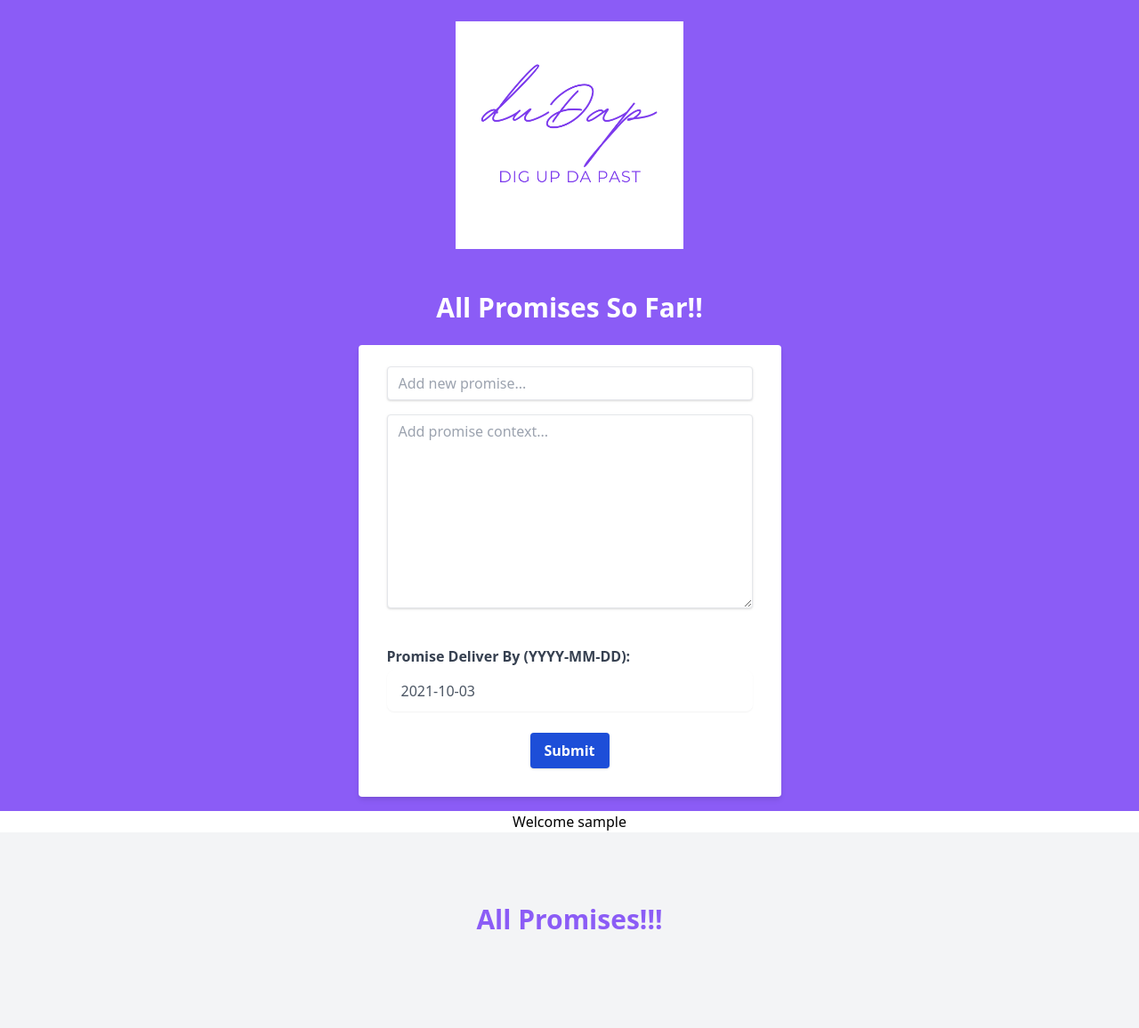
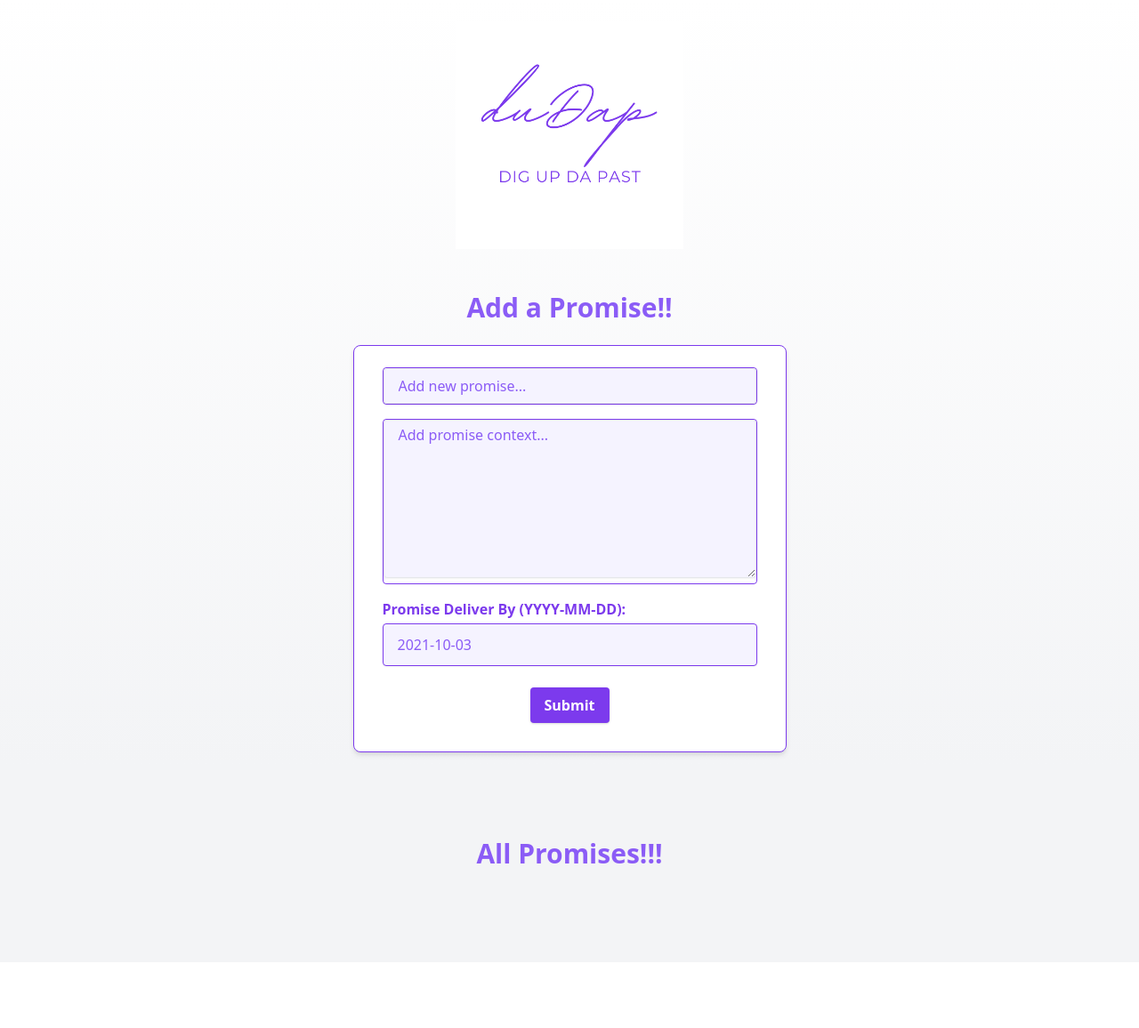
Before and after one commit to raja-chaudhary/duDap, a Django app: page /promises in a window 1280 px wide. Shown: the part 96-1252 px from the top of the page at 89% size. After the commit the page ends 1067 px from the top, so only its background shows below. Run offline with Django 3.2, Linux system fonts and the light colour scheme; the visitor is signed in with stand-in values (Sample User, id 1); data that the repository does not hold is empty; style sheets or scripts are compiled from the project's sources; some libraries are stand-ins or nearby versions.

Commit message:
Added styling to Promises app

```diff
--- a/relMan/discussions/templates/discussions/discussions.html
+++ b/relMan/discussions/templates/discussions/discussions.html
@@ -60,7 +60,7 @@
         </div>
         <h2 class="font-bold mt-0 mr-0 mb-2 ml-0 pt-0 pr-0 pb-0 pl-0 text-purple-600" contenteditable="false" disabled="">{{ discussion.title|title }}</h2>
         <span class="text-xs italic text-purple-400 underline">Added On: {{ discussion.created }}</span>
-        <p class="text-sm leading-5 mt-0 mr-0 mb-0 ml-0 pt-0 pr-0 pb-0 pl-0 text-purple-600" contenteditable="false"
+        <p class="text-sm leading-5 mt-0 mr-0 mb-0 ml-0 pt-2 pr-2 pb-2 pl-2 text-purple-600 border border-purple-200 bg-purple-50 rounded-md" contenteditable="false"
             disabled="">{{ discussion.content }}</p>
 
             <div class="flex flex-row justify-center my-4">
--- a/relMan/promises/forms.py
+++ b/relMan/promises/forms.py
@@ -17,15 +17,15 @@ class PromiseForm(forms.ModelForm):
         super().__init__(*args, **kwargs)
         self.fields['title'].widget.attrs.update(
             {
-                'class': 'shadow appearance-none border rounded w-full py-2 px-3 text-gray-700 leading-tight focus:outline-none focus:shadow-outline text-md',
+                'class': 'border rounded w-full py-2 px-4 text-purple-500 shadow-sm leading-none focus:outline-none focus:ring focus:ring-purple-600 focus:ring-opacity-50 placeholder-purple-500 bg-purple-50',
                 'placeholder': 'Add new promise...'})
         self.fields['content'].widget.attrs.update(
             {
-                'class': 'shadow appearance-none border rounded w-full py-2 px-3 text-gray-700 mb-3 leading-tight focus:outline-none focus:shadow-outline text-md',
+                'class': 'border rounded w-full py-2 px-4 text-purple-500 shadow-sm leading-none focus:outline-none focus:ring focus:ring-purple-600 focus:ring-opacity-50 placeholder-purple-500 bg-purple-50',
                 'placeholder': 'Add promise context...'
             })
         self.fields['deliver_by'].widget.attrs.update(
             {
-                'class': 'w-full pl-4 pr-10 py-3 leading-none rounded-lg shadow-sm focus:outline-none text-gray-600 font-medium focus:ring focus:ring-blue-600 focus:ring-opacity-50',
+                'class': 'border border-purple-600 rounded w-full pl-4 pr-10 py-3 text-purple-500 shadow-sm leading-none focus:outline-none focus:ring focus:ring-purple-600 focus:ring-opacity-50 placeholder-purple-500 bg-purple-50',
                 'placeholder': 'Select date...'
             })
--- a/relMan/promises/templates/promises/promises.html
+++ b/relMan/promises/templates/promises/promises.html
@@ -3,30 +3,24 @@
 {% load static %}
 
 {% block content %}
-<div class="flex flex-col justify-center items-center mx-auto bg-purple-500">
-    <div class="bg-purple-400 my-6">
-        <img class="h-64 w-64" src="{% static 'images/dudap.png' %}" alt="">
+<div class="flex flex-col justify-center items-center mx-auto bg-gradient-to-b from-white to-gray-100">
+    <div class="bg-white my-6">
+        <img class="h-64 w-64 rounded-full" src="{% static 'images/dudap.png' %}" alt="">
     </div>
-    <h1 class="font-extrabold text-2xl md:text-3xl text-white mt-6 mr-0 mb-6 ml-0 pt-0 pr-0 pb-0 pl-0 text-center">
-        All Promises So Far!!</h1>
-    <form method="POST" action="{% url 'promises' %}" class="relative bg-white shadow-md rounded px-8 pt-6 pb-8 mb-4 mx-4">
+    <h1 class="font-extrabold text-2xl md:text-3xl text-purple-500 mt-6 mr-0 mb-6 ml-0 pt-0 pr-0 pb-0 pl-0 text-center">
+        Add a Promise!!</h1>
+    <form method="POST" action="{% url 'promises' %}" class="relative bg-white border border-purple-600 rounded-lg shadow-md rounded px-8 pt-6 pb-8 mb-4 mx-4">
         {% csrf_token %}
-        <div class="mb-4">{{ form.title }}</div>
-        <div class="mb-6">{{ form.content }}</div>
-        <label for="datepicker" class="font-bold mb-1 text-gray-700 block">Promise Deliver By (YYYY-MM-DD):</label>
+        <div class="mb-4 border border-purple-600 rounded">{{ form.title }}</div>
+        <div class="mb-4 border border-purple-600 rounded">{{ form.content }}</div>
+        <label for="datepicker" class="font-bold mb-1 text-purple-600 block">Promise Deliver By (YYYY-MM-DD):</label>
         <div class="mb-6">{{ form.deliver_by }}</div>
         <!-- <input type="date" name="date" value=""
         class="form-control dateinput form-control"
         placeholder="Select a date" required="" id="id_date"> -->
-        <input type="submit" name="Create Promise" class="shadow bg-appBlue hover:bg-blue-400 focus:shadow-outline focus:outline-none text-white font-bold py-2 px-4 rounded flex mx-auto cursor-pointer">
+        <input type="submit" name="Create Promise" class="shadow bg-purple-600 hover:bg-purple-400 focus:shadow-outline focus:outline-none text-white font-bold py-2 px-4 rounded flex mx-auto cursor-pointer">
     </form>
 </div>
-
-{% if user.is_authenticated %}
-<h1 class="flex justify-center">Welcome {{ user.username }}</h1>
-{% else %}
-<h2>Please login</h2>
-{% endif %}
 
 <div class="block-container bg-top bg-cover -mt-0 -mr-0 -mb-0 -ml-0 pt-0 pr-0 pb-0 pl-0">
     <div class="bg-gray-100 bg-top bg-cover mt-0 mr-0 mb-0 ml-0 pt-0 pr-0 pb-0 pl-0">
@@ -42,10 +36,10 @@
 {% for promise in promises %}
 
 <div
-    class="bg-white text-left transition-shadow duration-200 rounded group hover:shadow-2xl flex bg-top bg-cover flex-col justify-between  overflow-hidden shadow-xl mt-0 mr-0 mb-0 ml-0 pt-0 pr-0 pb-0 pl-0">
+    class="bg-white border border-purple-500 text-left transition-shadow duration-200 rounded group hover:shadow-2xl flex bg-top bg-cover flex-col justify-between  overflow-hidden shadow-xl mt-0 mr-0 mb-0 ml-0 pt-0 pr-0 pb-0 pl-0">
     <div class="bg-top bg-cover mt-5 mr-5 mb-5 ml-5 pt-0 pr-0 pb-0 pl-0">
         <div
-            class="bg-indigo-50 text-center flex w-10 h-10 bg-top bg-cover justify-center items-center rounded-full mt-0 mr-0 mb-4 ml-0 pt-0 pr-0 pb-0 pl-0">
+            class="bg-purple-50 text-center flex w-10 h-10 bg-top bg-cover justify-center items-center rounded-full mt-0 mr-0 mb-4 ml-0 pt-0 pr-0 pb-0 pl-0">
             <p class="mt-0 mr-0 mb-0 ml-0 pt-0 pr-0 pb-0 pl-0" contenteditable="false" disabled="">
                 <svg class="svg-icon" viewBox="0 0 20 20">
                     <path fill="none"
@@ -54,25 +48,32 @@
                 </svg>
             </p>
         </div>
-        <h2 class="font-bold mt-0 mr-0 mb-2 ml-0 pt-0 pr-0 pb-0 pl-0" contenteditable="false" disabled="">{{ promise.title|title }}</h2>
-        <span class="text-xs italic text-gray-600">Added On: {{ promise.created }}</span>
-        <p class="text-sm leading-5 mt-1 mr-0 mb-1 ml-0 pt-1 pr-1 pb-1 pl-1 text-gray-900 border-2 bg-gray-100 rounded-lg" contenteditable="false"
+        <h2 class="font-bold mt-0 mr-0 mb-2 ml-0 pt-0 pr-0 pb-0 pl-0 text-purple-600" contenteditable="false" disabled="">{{ promise.title|title }}</h2>
+        <span class="text-xs italic text-purple-400 underline">Added On: {{ promise.created }}</span>
+        <p class="text-sm leading-5 mt-0 mr-0 mb-0 ml-0 pt-2 pr-2 pb-2 pl-2 text-purple-600 border border-purple-200 bg-purple-50 rounded-md" contenteditable="false"
             disabled="">{{ promise.content }}</p>
-            <p class="text-sm leading-5 mt-0 mr-0 mb-0 ml-0 pt-0 pr-0 pb-0 pl-0 text-gray-900 font-bold" contenteditable="false">Promise Deadline: {{ promise.deliver_by }}</p>
+            <p class="text-sm font-bold mt-2 mr-0 mb-2 ml-0 pt-0 pr-0 pb-0 pl-0 text-purple-600" contenteditable="false">Promise Deadline:
+              {% if promise.is_past_due %}
+              <span class="text-md text-red-600">OVERDUE!!!</span>
+              {% else %}
+              <span class="underline">{{ promise.deliver_by }}</span>
+              {% endif %}
+
+            </p>
 
             <div class="flex flex-row justify-center my-4">
             <div
-            class="bg-blue-700 hover:bg-blue-900 sm:w-auto sm:mb-0 text-white inline-flex w-full bg-top bg-cover justify-center items-center rounded mt-0 mr-2 mb-2 ml-2 pt-2 pr-4 pb-2 pl-4">
+            class="shadow bg-purple-600 hover:bg-purple-500 focus:shadow-outline focus:outline-none text-white font-bold rounded flex cursor-pointer mt-0 mr-2 mb-2 ml-2 pt-2 pr-4 pb-2 pl-4">
             <a href="{% url 'update_promise' promise.id %}" class="inline-flex mt-0 mr-2 mb-0 ml-2 pt-0 pr-0 pb-0 pl-0" contenteditable="false"
                 disabled="">Update</a>
             </div>
             <div
-                class="bg-gray-600 hover:bg-red-600 sm:w-auto sm:mb-0 text-white inline-flex w-full bg-top bg-cover justify-center items-center rounded mt-0 mr-0 mb-2 ml-0 pt-2 pr-4 pb-2 pl-4">
+                class="shadow bg-gray-600 hover:bg-gray-500 focus:shadow-outline focus:outline-none text-white font-bold py-2 px-4 rounded flex cursor-pointer mt-0 mr-0 mb-2 ml-0 pt-2 pr-6 pb-2 pl-6">
                 <a href="{% url 'delete_promise' promise.id %}" class="inline-flex mt-0 mr-0 mb-0 ml-0 pt-0 pr-0 pb-0 pl-0" contenteditable="false"
                     disabled="">Delete</a>
             </div>
         </div>
-            <i><span class="text-xs">Last Updated On: {{ promise.updated }}</span></i>
+            <i><span class="text-xs text-purple-600">Last Updated On: {{ promise.updated }}</span></i>
     </div>
 </div>
 {% endfor %}
--- a/relMan/traits/templates/traits/traits.html
+++ b/relMan/traits/templates/traits/traits.html
@@ -80,7 +80,7 @@ input[type='radio']:checked:after {
         </div>
         <h2 class="font-bold mt-0 mr-0 mb-2 ml-0 pt-0 pr-0 pb-0 pl-0 text-purple-600" contenteditable="false" disabled="">{{ trait.title|title }}</h2>
         <!-- <span class="text-xs italic text-gray-600">Added On: {{ trait.created }}</span> -->
-        <p class="text-sm leading-5 mt-0 mr-0 mb-0 ml-0 pt-0 pr-0 pb-0 pl-0 text-purple-600" contenteditable="false"
+        <p class="text-sm leading-5 mt-0 mr-0 mb-0 ml-0 pt-2 pr-2 pb-2 pl-2 text-purple-600 border border-purple-200 bg-purple-50 rounded-md" contenteditable="false"
             disabled="">{{ trait.content }}</p>
 
             <div class="flex flex-row justify-center my-4">
```
